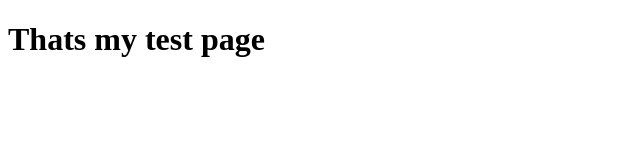
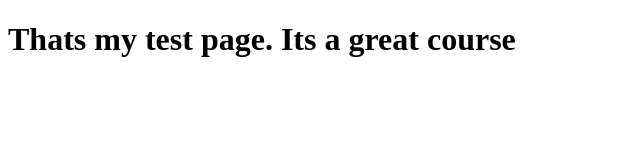
Before and after one commit to georgerohanmathewgrm/courseratest, a plain HTML site: page site/index.html in a window 1280 px wide. Shown: the whole page, without its empty margins (0-640 px from the left). Drawn offline with Linux system fonts and the light colour scheme.

Commit message:
Small Addition

```diff
--- a/site/index.html
+++ b/site/index.html
@@ -4,6 +4,6 @@
 	<title>Coursera Page</title>
 </head>
 <body>
-<h1>Thats my test page</h1>
+<h1>Thats my test page. Its a great course</h1>
 </body>
 </html>
```
